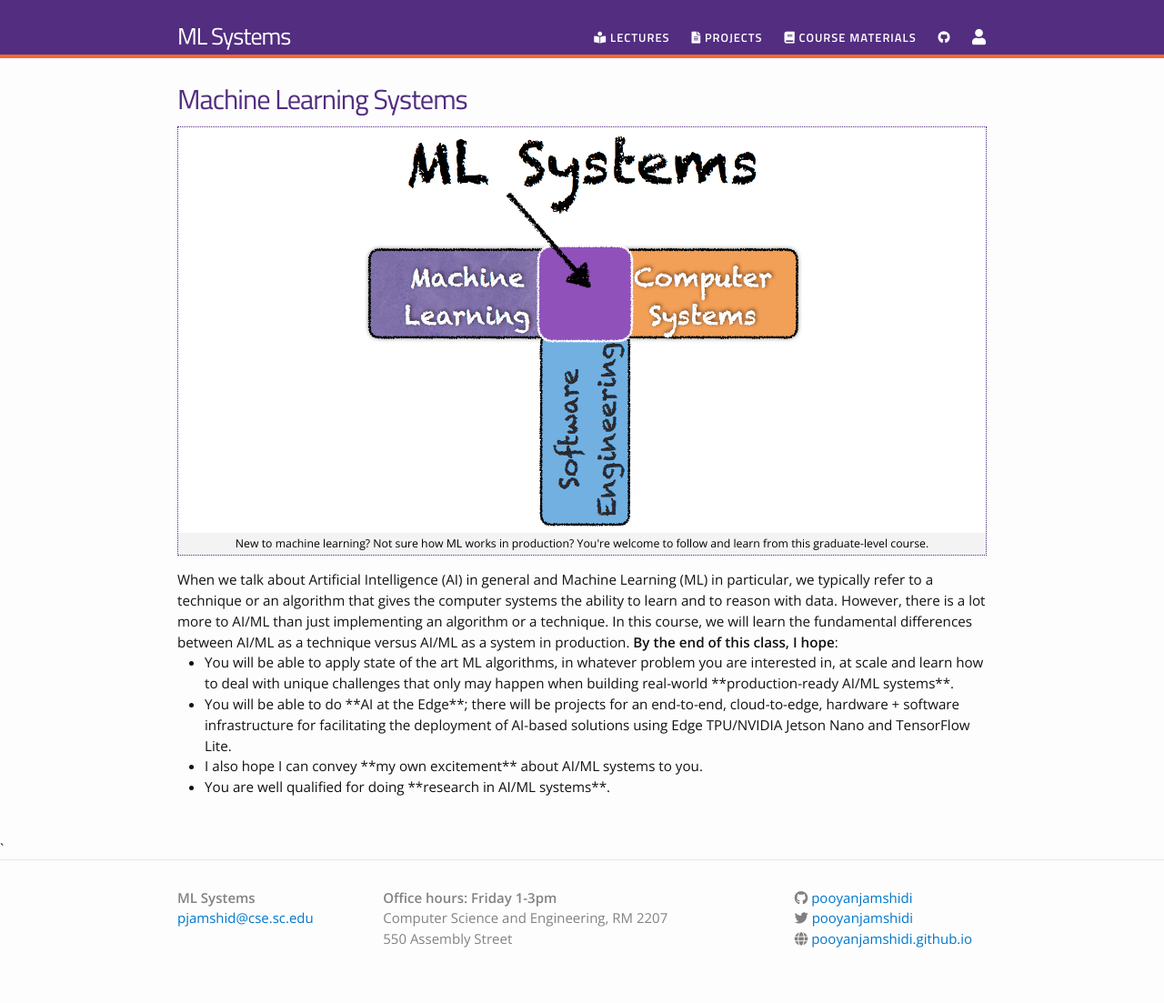
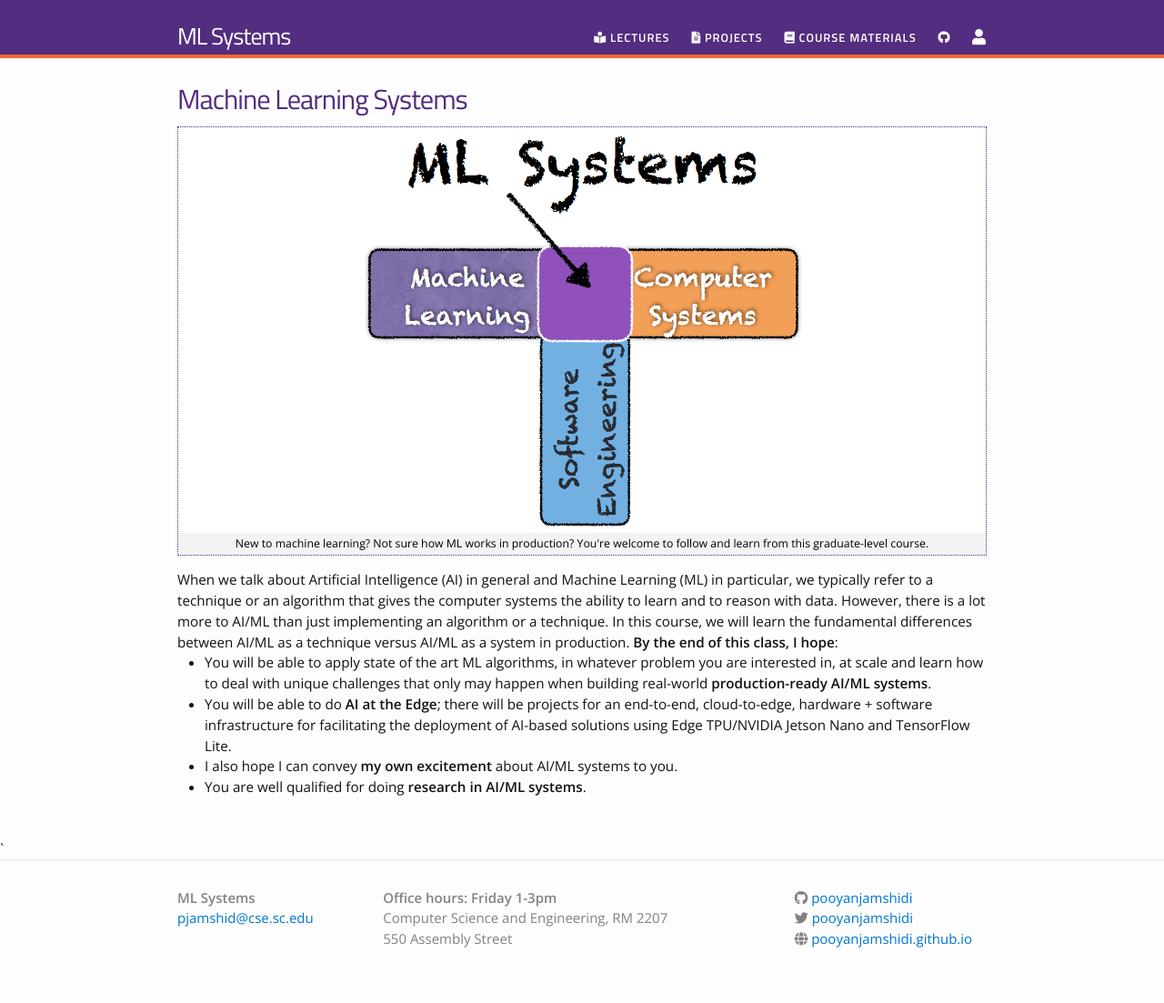
Before and after one commit to pooyanjamshidi/mls, a Jekyll site: the page built from index.html, in a window 1280 px wide. Shown: the whole page at 91% size. Built offline with Jekyll 4.4.1, drawn with Linux system fonts in a browser that asks for light colours; nearby versions of some CDN libraries.

Commit message:
update course description

```diff
--- a/index.html
+++ b/index.html
@@ -14,10 +14,10 @@
 
 <b>By the end of this class, I hope</b>:
 <ul>
-  <li>You will be able to apply state of the art ML algorithms, in whatever problem you are interested in, at scale and learn how to deal with unique challenges that only may happen when building real-world **production-ready AI/ML systems**.</li>
-  <li>You will be able to do **AI at the Edge**; there will be projects for an end-to-end, cloud-to-edge, hardware + software infrastructure for facilitating the deployment of AI-based solutions using Edge TPU/NVIDIA Jetson Nano and TensorFlow Lite.</li>
-  <li>I also hope I can convey **my own excitement** about AI/ML systems to you. </li>
-  <li>You are well qualified for doing **research in AI/ML systems**.</li>
+  <li>You will be able to apply state of the art ML algorithms, in whatever problem you are interested in, at scale and learn how to deal with unique challenges that only may happen when building real-world <b>production-ready AI/ML systems</b>.</li>
+  <li>You will be able to do <b>AI at the Edge</b>; there will be projects for an end-to-end, cloud-to-edge, hardware + software infrastructure for facilitating the deployment of AI-based solutions using Edge TPU/NVIDIA Jetson Nano and TensorFlow Lite.</li>
+  <li>I also hope I can convey <b>my own excitement</b> about AI/ML systems to you. </li>
+  <li>You are well qualified for doing <b>research in AI/ML systems</b>.</li>
 
 </ul>
 
```
